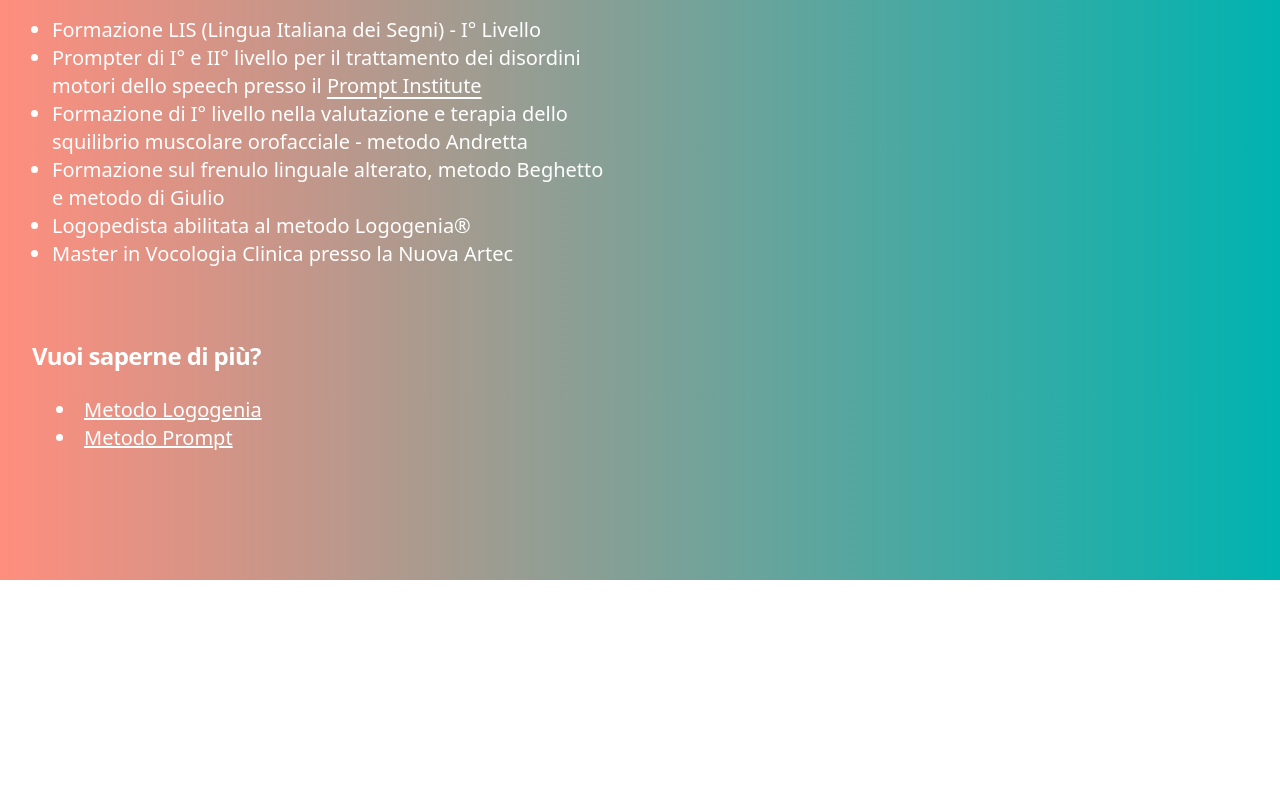
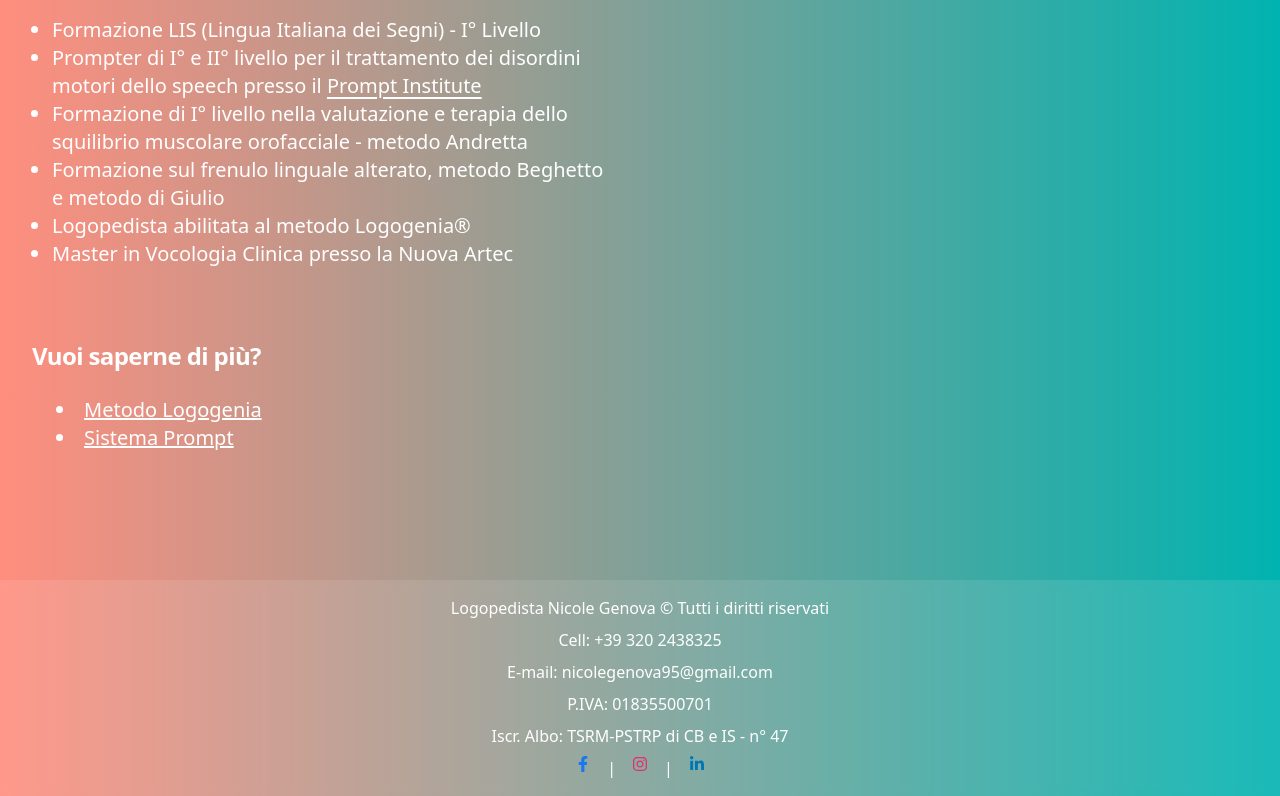
Before and after one commit to Lucajett99/nextjs-nicole_genova, a Next.js app: page /whoIam in a window 1280 px wide. Shown: the part 872-1668 px from the top of the page. Before the commit the page ends 1452 px from the top, so only its background shows below. Built offline with nearby package versions, Linux system fonts and the light colour scheme.

Commit message:
add: footer

```diff
--- a/package.json
+++ b/package.json
@@ -12,7 +12,7 @@
     "@fortawesome/free-brands-svg-icons": "^6.6.0",
     "@fortawesome/react-fontawesome": "^0.2.2",
     "@headlessui/react": "^1.7.16",
-    "@heroicons/react": "^2.0.18",
+    "@heroicons/react": "^2.1.5",
     "axios": "^1.6.0",
     "eslint": "8.46.0",
     "eslint-config-next": "13.4.12",
@@ -22,6 +22,7 @@
     "nodemailer": "^6.9.7",
     "react": "18.2.0",
     "react-dom": "18.2.0",
+    "react-icons": "^5.3.0",
     "react-leaflet": "^4.2.1"
   },
   "devDependencies": {
--- /dev/null
+++ b/src/components/Footer.js
@@ -0,0 +1,46 @@
+import Link from 'next/link';
+import { FaFacebookF, FaInstagram, FaLinkedinIn } from "react-icons/fa";
+
+const Footer = () => {
+    return (
+        <footer className="bg-white/10 backdrop-blur-sm text-white text-xs sm:text-base py-4">
+            <div className="container mx-auto text-center space-y-2">
+                <p>Logopedista Nicole Genova &copy; Tutti i diritti riservati</p>
+                <p>Cell: +39 320 2438325</p>
+                <p>E-mail: nicolegenova95@gmail.com</p>
+                <p>P.IVA: 01835500701</p>
+                <p> Iscr. Albo: TSRM-PSTRP di CB e IS - n&deg; 47</p>
+                <div className="flex justify-center space-x-4 mb-4">
+                    <Link
+                        href="https://www.facebook.com/nicole.genova.925?locale=it_IT"
+                        target="_blank"
+                        rel="noopener noreferrer"
+                        className="text-[#1877F2] hover:text-[#3B5998] transition-colors"
+                    >
+                        <FaFacebookF className="h-4 w-4" />
+                    </Link>
+                    <p>|</p>
+                    <Link
+                        href="https://www.instagram.com"
+                        target="_blank"
+                        rel="noopener noreferrer"
+                        className="text-[#E1306C] hover:text-[#C13584] transition-colors"
+                    >
+                        <FaInstagram className="h-4 w-4" />
+                    </Link>
+                    <p>|</p>
+                    <Link
+                        href="https://www.linkedin.com/in/nicole-genova-00969b1a6/?originalSubdomain=it"
+                        target="_blank"
+                        rel="noopener noreferrer"
+                        className="text-[#0077B5] hover:text-[#0A66C2] transition-colors"
+                    >
+                        <FaLinkedinIn className="h-4 w-4" />
+                    </Link>
+                </div>
+            </div>
+        </footer>
+    );
+};
+
+export default Footer;
--- a/src/components/Layout.js
+++ b/src/components/Layout.js
@@ -1,8 +1,8 @@
 import Header from "./Header.js";
+import Footer from "./Footer.js";
 import Head from "next/head";
 
 const Layout = ({ children }) => {
-  // or: <div className="bg-gradient-to-r from-[#00B3B0] to-[#FF8E7E]">
     return (
         <div className="bg-gradient-to-r from-[#FF8E7E] to-[#00B3B0]">
             <Head>
@@ -11,6 +11,7 @@ const Layout = ({ children }) => {
             </Head>
             <Header />
             <div className="min-h-screen">{children}</div>
+            <Footer />
         </div>
     );
 };
--- a/src/components/WhoIAm.js
+++ b/src/components/WhoIAm.js
@@ -85,7 +85,7 @@ export default function WhoIAm() {
                                 </li>
                                 <li>
                                     <Link href="https://www.youtube.com/watch?v=d1eMHygmIwQ" className="underline" target="_blank">
-                                        Metodo Prompt
+                                        Sistema Prompt
                                     </Link>
                                 </li>
                             </ul>
--- a/src/pages/coming_soon.js
+++ b/src/pages/coming_soon.js
@@ -40,7 +40,7 @@ export default function ComingSoon({ children }) {
   }, []); // Rimuovi "dot" dalle dipendenze di useEffect
 
   return (
-    <div className="min-h-screen bg-gradient-to-r from-[#00B3B0] to-[#FF8E7E] flex justify-center items-center">
+    <div className="min-h-screen bg-gradient-to-r from-[#FF8E7E] to-[#00B3B0] flex justify-center items-center">
       <div className="mx-auto max-w-2xl py-32 sm:py-48 lg:py-56">
         <div className="text-center">
           <h1 className="text-4xl font-bold tracking-tight text-white sm:text-6xl">
--- a/src/pages/contacts.js
+++ b/src/pages/contacts.js
@@ -31,8 +31,8 @@ export default function contacts() {
                 <div className="flex flex-col sm:flex-row flex-auto items-center justify-around mt-8">
                     <div className="max-w-2xl">
                         <ul className="mt-2 text-base sm:text-xl leading-8 text-white">
-                            <li><span className="font-bold">Telefono:</span> <span className="text-sm sm:text-xl">+39 0123456789</span></li>
-                            <li><span className="font-bold">E-mail:</span> <span className="text-sm sm:text-xl">logopedistanicolegenova@gmail.com</span></li>
+                            <li><span className="font-bold">Telefono:</span> <span className="text-sm sm:text-xl">+39 320 2438325</span></li>
+                            <li><span className="font-bold">E-mail:</span> <span className="text-sm sm:text-xl">nicolegenova95@gmail.com</span></li>
                         </ul>
                         <span className="mt-6 text-base sm:text-xl leading-8 text-white">
                             Ricevo negli studi:
--- a/src/pages/index.js
+++ b/src/pages/index.js
@@ -37,7 +37,7 @@ export default function Index() {
 
                     <ImageCarousel />
 
-                    {/* <div className="mt-14 flex justify-center justify-items-center text-center gap-x-4">
+                    {/* <div className="mt-20 flex justify-center justify-items-center text-center gap-x-4">
                         <Link
                             href="/treatments"
                             className="inline-block rounded-lg text-center bg-white min-w-[8rem] sm:min-w-[12rem] px-3 py-3 sm:text-lg font-semibold text-gray-900 hover:bg-gray-200 transition-colors duration-300"
@@ -56,3 +56,19 @@ export default function Index() {
         </Layout>
     );
 }
+
+export async function getServerSideProps(context) {
+    const isUnderConstruction = true;
+    if (isUnderConstruction && context.req.url === "/") {
+        return {
+            redirect: {
+                destination: "/coming_soon",
+                permanent: false,
+            },
+        };
+    }
+
+    return {
+        props: {},
+    };
+}
```
Also changed, not shown: 1 other file (tests, documents, lock files or other folders). Lines whose indentation alone changed are shown as unchanged.
